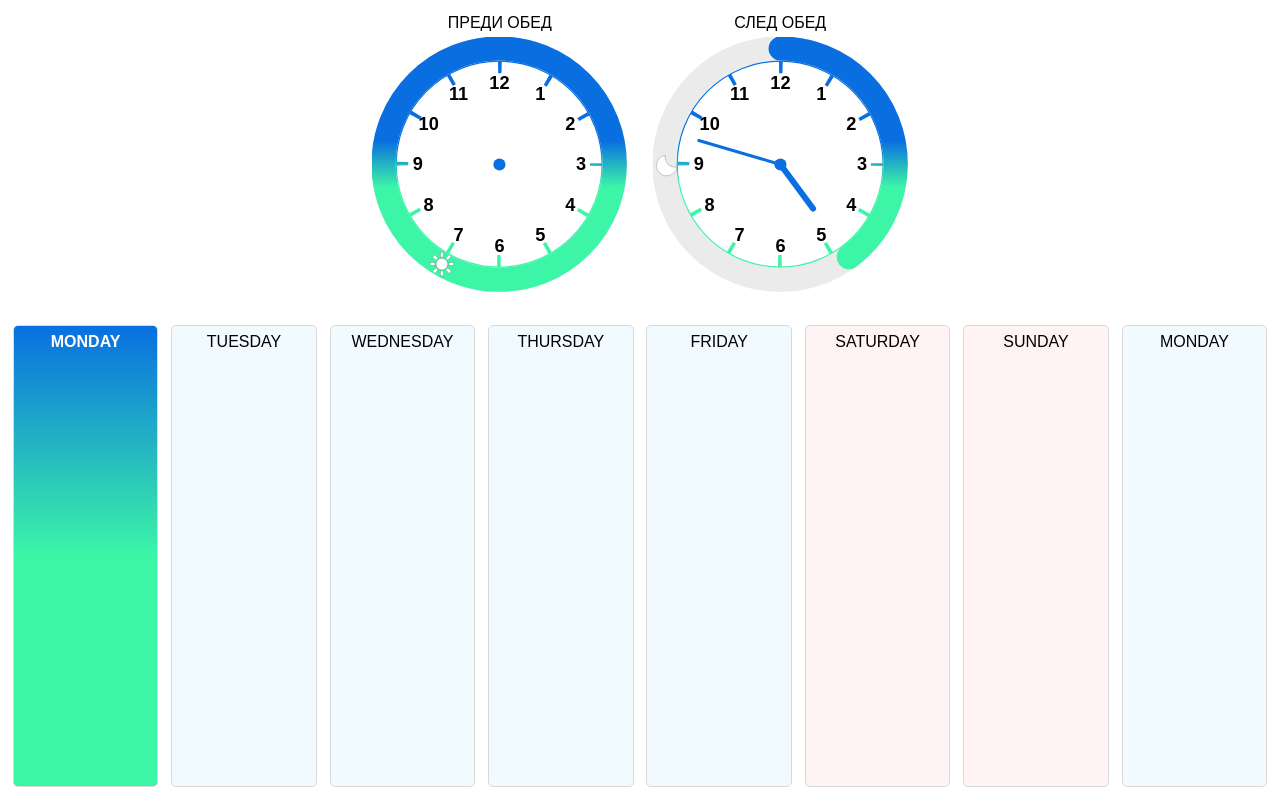
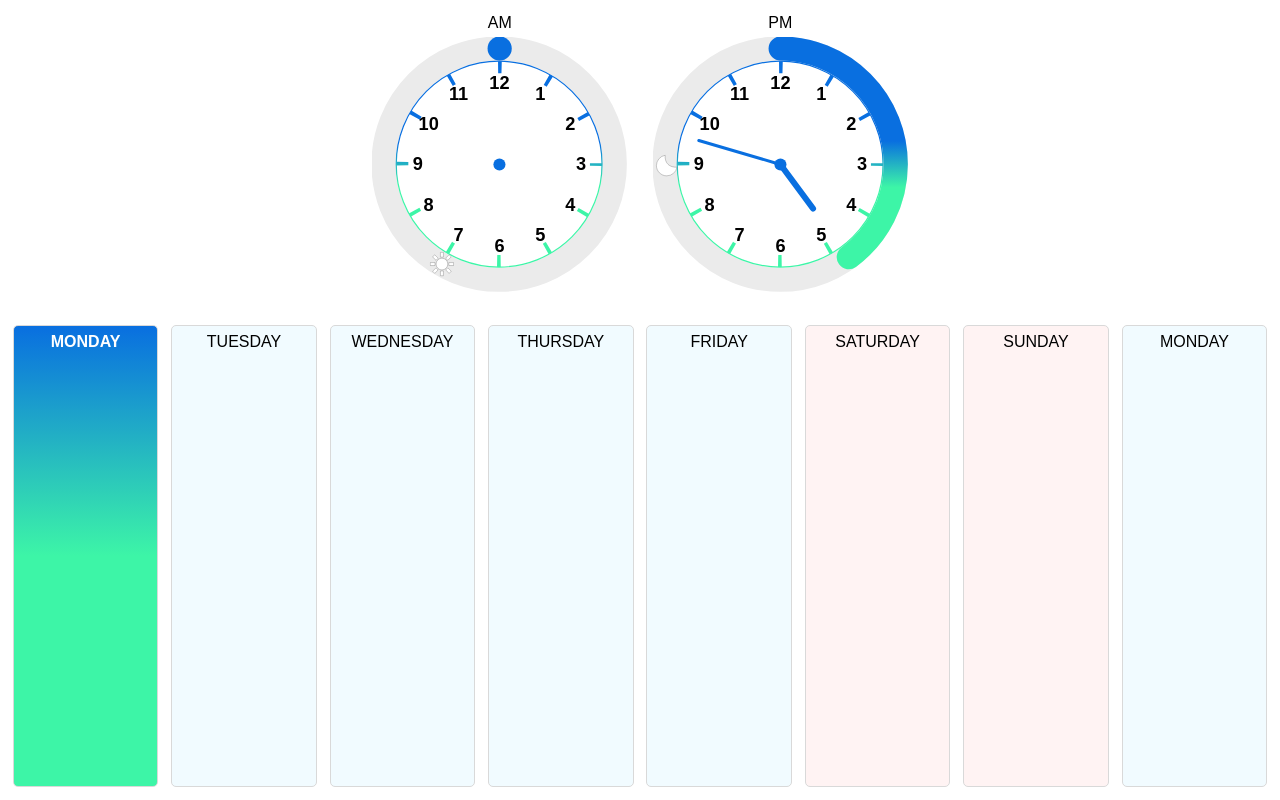
Before and after one commit to ivailo-iliev/kids-planner, a website: page index.html in a window 1280 px wide. Drawn offline with Linux system fonts and the light colour scheme; no server answers; a web font is replaced by a local one.

Commit message:
Update index.html

```diff
--- a/index.html
+++ b/index.html
@@ -393,7 +393,7 @@
                 </defs>
             </svg>
             <div class="clock" id="am_clock">
-                <div class="clock-label">Преди обед</div>
+                <div class="clock-label">AM</div>
                 <svg viewBox="0 0 4.21 4.21">
                     <circle class="clock-ring" cx="2.1" cy="2.1" r="1.90986" fill="transparent" stroke-width="0.4">
                     </circle>
@@ -435,7 +435,7 @@
 
             </div>
             <div class="clock" id="pm_clock">
-                <div class="clock-label">След обед</div>
+                <div class="clock-label">PM</div>
                 <svg viewBox="0 0 4.21 4.21">
                     <circle class="clock-ring" cx="2.1" cy="2.1" r="1.90986" fill="transparent" stroke-width="0.4">
                     </circle>
@@ -525,9 +525,9 @@
     <script>
         const queryParams = new URLSearchParams(window.location.search);
         const userId = queryParams.get("id");
-        let currentLanguage = queryParams.get("lang");
+        let currentLanguage = queryParams.get("lang") || "en";
 
-        var manifestData = {
+        const manifestData = {
             "id": "https://kids-planner.netlify.app/",
             "scope": "https://kids-planner.netlify.app/",
             "start_url": `https://kids-planner.netlify.app/?id=${userId}`,
@@ -567,58 +567,60 @@
                 }
             ]
         };
-        var blob = new Blob([JSON.stringify(manifestData)], { type: 'application/manifest+json' });
-        var url = URL.createObjectURL(blob);
-        document.querySelector('#manifestPlaceholder').href = url;
+        const manifestBlob = new Blob([JSON.stringify(manifestData)], { type: 'application/manifest+json' });
+        const manifestURL = URL.createObjectURL(manifestBlob);
+        document.querySelector('#manifestPlaceholder').href = manifestURL;
+
+        class Clock {
+            constructor(id, label) {
+                this.element = document.getElementById(id);
+                this.progress = this.element.getElementsByClassName("hour-progress")[0];
+                this.hourHand = this.element.getElementsByClassName("hour-hand")[0];
+                this.minHand = this.element.getElementsByClassName("min-hand")[0];
+                this.label = this.element.getElementsByClassName("clock-label")[0];
+                this.labelContent = label;
+            }
+
+            activate(hour, hoursRemaining, hrPosition, minPosition) {
+                this.element.classList.add("active");
+                this.progress.setAttribute("stroke-dasharray", `${hour} ${hoursRemaining}`);
+                this.hourHand.style.transform = `rotate(${hrPosition}deg)`;
+                this.minHand.style.transform = `rotate(${minPosition}deg)`;
+            }
+
+            deactivate() {
+                this.element.classList.remove("active");
+            }
+        }
 
         const root = document.documentElement;
         const cal = document.getElementById("calendar");
-        const calDays = cal.getElementsByClassName("day");
-        const amClock = document.getElementById("am_clock");
-        const pmClock = document.getElementById("pm_clock");
-        const amClockProgress = amClock.getElementsByClassName("hour-progress")[0];
-        const pmClockProgress = pmClock.getElementsByClassName("hour-progress")[0];
-        const amHourHand = amClock.getElementsByClassName("hour-hand")[0];
-        const pmHourHand = pmClock.getElementsByClassName("hour-hand")[0];
-        const amMinHand = amClock.getElementsByClassName("min-hand")[0];
-        const pmMinHand = pmClock.getElementsByClassName("min-hand")[0];
+        const calDays = [...cal.getElementsByClassName("day")];
+
+        let amClock = new Clock("am_clock", "AM");
+        let pmClock = new Clock("pm_clock", "PM");
 
         const localTimeOfDay = {
-            "en": {
-                "AM": "AM",
-                "PM": "PM"
-            },
-            "bg": {
-                "AM": "Преди обед",
-                "PM": "След обед"
+            "en": { "AM": "AM", "PM": "PM" },
+            "bg": { "AM": "Преди обед", "PM": "След обед" }
+        };
+
+        const fetchData = async (endpoint) => {
+            try {
+                const response = await fetch(`/.netlify/functions/${endpoint}?id=${userId}`);
+                return await response.json();
+            } catch (error) {
+                console.error('Error:', error);
             }
         };
 
-        let profile;
         const getProfile = async () => {
-            try {
-                const response = await fetch(`/.netlify/functions/profile?id=${userId}`);
-                profile = await response.json();
-            } catch (error) {
-                console.error('Error:', error);
-                return;
-            }
-
-            if (profile) {
-                currentLanguage = profile.currentLanguage;
-            }
-
-            return profile;
-        };
-
-        const updateTextContent = () => {
-            amClock.getElementsByClassName("clock-label")[0].textContent = localTimeOfDay[currentLanguage]['AM'];
-            pmClock.getElementsByClassName("clock-label")[0].textContent = localTimeOfDay[currentLanguage]['PM'];
+            const profile = await fetchData("profile");
+            currentLanguage = profile?.currentLanguage || currentLanguage;
+            amClock.labelContent = localTimeOfDay[currentLanguage]['AM'];
+            pmClock.labelContent = localTimeOfDay[currentLanguage]['PM'];
             localizeDayNames();
         };
-
-        let profilePromise = getProfile();
-        profilePromise.then(() => updateTextContent());
 
         const runClock = () => {
             const d = new Date();
@@ -632,37 +634,25 @@
             const hoursRemaining = 12 - hour;
             const pmHour = Math.max(0, hour - 12);
             const pmHoursRemaining = 24 - hour;
-            updateClock(hr, hrPosition, minPosition, hour, hoursRemaining, pmHour, pmHoursRemaining);
+
+            if (hr < 12) {
+                amClock.activate(hour, hoursRemaining, hrPosition, minPosition);
+                pmClock.deactivate();
+            } else {
+                pmClock.activate(pmHour, pmHoursRemaining, hrPosition, minPosition);
+                amClock.deactivate();
+            }
+
             updateDarkMode(hr);
             updateCalendar(day);
         };
 
         setInterval(runClock, 1000);
 
-        const updateClock = (hr, hrPosition, minPosition, hour, hoursRemaining, pmHour, pmHoursRemaining) => {
-            if (hr < 12) {
-                activateClock(amClock, pmClock, amClockProgress, amHourHand, amMinHand, hour, hoursRemaining, hrPosition, minPosition);
-            } else {
-                activateClock(pmClock, amClock, pmClockProgress, pmHourHand, pmMinHand, pmHour, pmHoursRemaining, hrPosition, minPosition);
-                amClockProgress.setAttribute("stroke-dasharray", "12 0");
-            }
-        }
-
-        const activateClock = (activeClock, inactiveClock, activeClockProgress, activeHourHand, activeMinHand, hour, hoursRemaining, hrPosition, minPosition) => {
-            if (!activeClock.classList.contains("active")) {
-                activeClock.classList.add("active");
-                inactiveClock.classList.remove("active");
-            }
-            activeClockProgress.setAttribute("stroke-dasharray", `${hour} ${hoursRemaining}`);
-            activeHourHand.style.transform = `rotate(${hrPosition}deg)`;
-            activeMinHand.style.transform = `rotate(${minPosition}deg)`;
-        }
-
         const updateDarkMode = (hr) => {
             const isNight = hr >= 21 || hr < 7;
             root.classList.toggle("dark", isNight);
         }
-
         const updateCalendar = (day) => {
             const activeDay = calDays[day];
             if (!activeDay.classList.contains("active")) {
@@ -675,14 +665,6 @@
                 activeDay.classList.add("active");
             }
         }
-
-        const weather = document.getElementById("weather");
-        const weatherIcon = document.getElementById("weather_icon");
-        const currentTemp = document.getElementById("current_temp");
-        const maxTemp = document.getElementById("max_temp");
-        const iconSnow = document.getElementById("icon_snow");
-        const iconRain = document.getElementById("icon_rain");
-
         const getWeather = async () => {
             let currentWeather, todayForecast;
 
@@ -703,7 +685,6 @@
                 return { currentWeather, todayForecast };
             }
         }
-
         const updateWeather = (currentWeather, todayForecast) => {
             currentTemp.innerText = currentWeather[0].RealFeelTemperature.Metric.Value;
             maxTemp.innerText = todayForecast.DailyForecasts[0].Temperature.Maximum.Value;
@@ -714,10 +695,6 @@
             weatherIcon.style.backgroundImage = `url(https://www.accuweather.com/images/weathericons/${todayForecast.DailyForecasts[0].Day.Icon}.svg)`;
             weather.style.display = "block";
         }
-
-        let weatherPromise = getWeather();
-        weatherPromise.then(({ currentWeather, todayForecast }) => updateWeather(currentWeather, todayForecast));
-
         const getCalendar = async () => {
             let calendarData;
 
@@ -754,7 +731,6 @@
                 "Sunday": "Неделя"
             }
         };
-
         const localizeDayNames = () => {
             // Get the list of day name elements once
             const dayNameElements = document.getElementsByClassName("day-name");
@@ -808,11 +784,12 @@
             }
         };
 
+
+
+        getProfile();
         getWeather();
-        let calendarPromise = getCalendar();
-        calendarPromise.then((calendarData) => updateCalendarImages(calendarData));
+        getCalendar();
         setInterval(refreshData, 30 * 60 * 1000);
-
     </script>
 
 </body>
```
